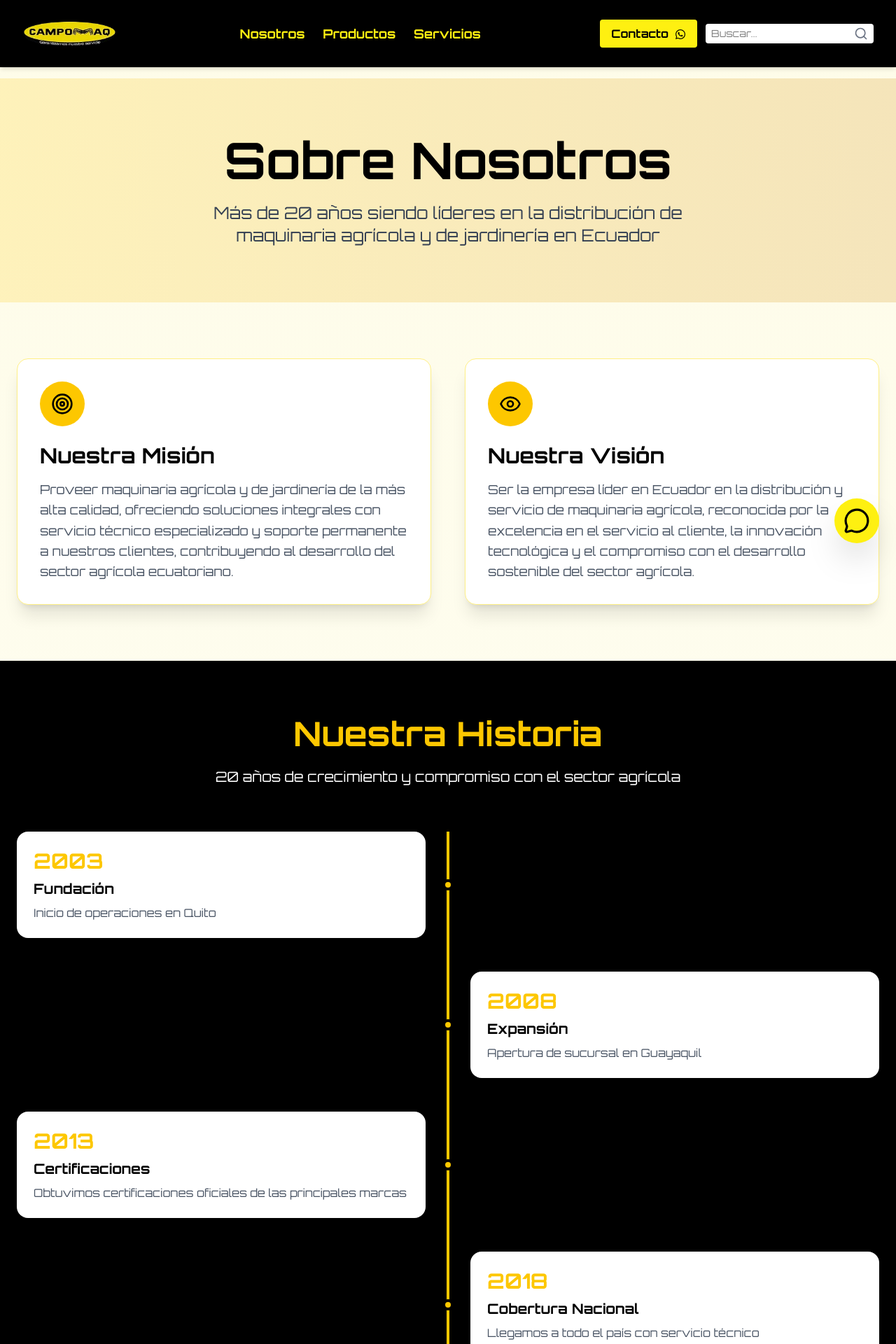
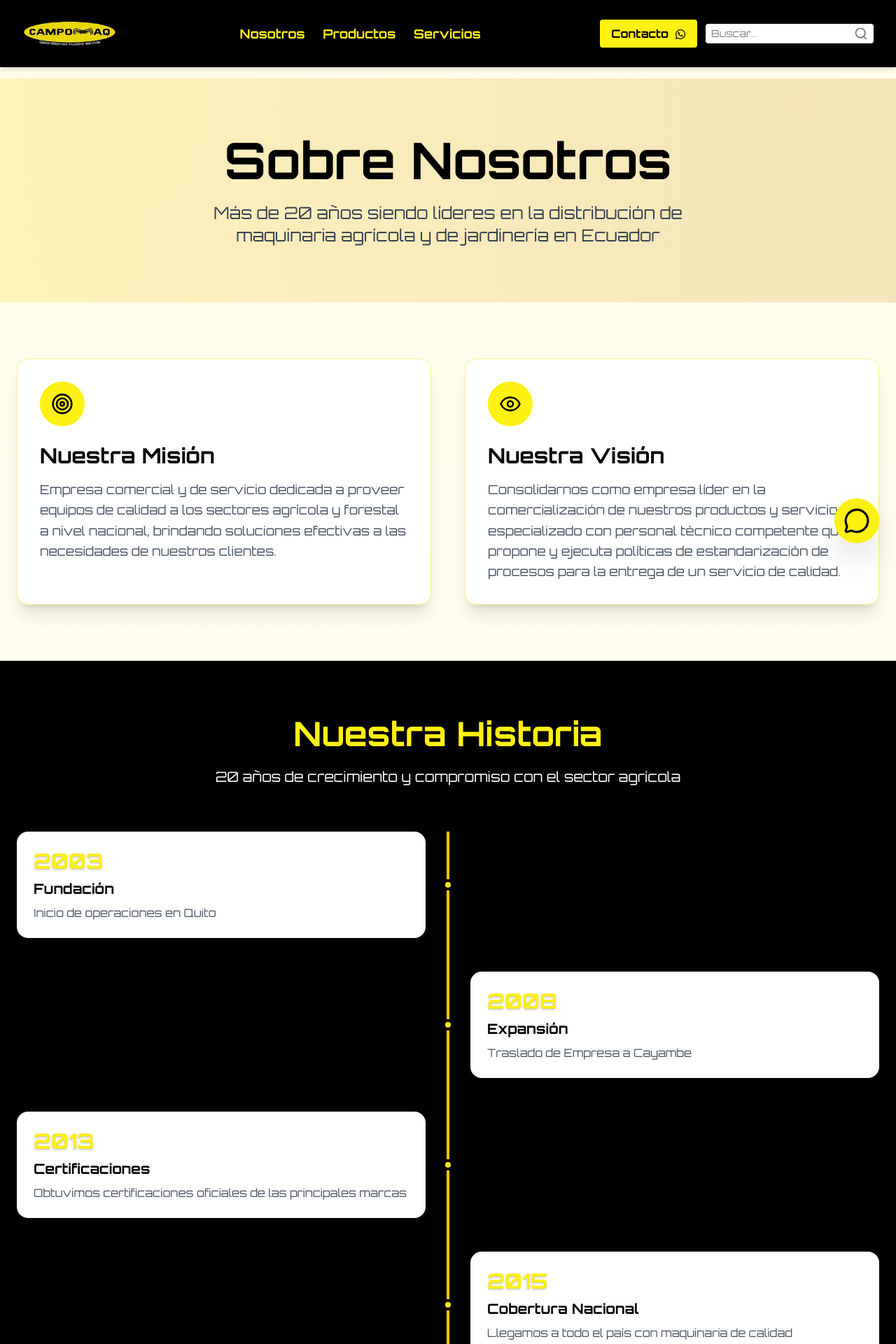
Before and after one commit to mateoquiguiri1995/campomaq-webpage, a Next.js app in the folder apps/frontend/: page /nosotros in a window 1280 px wide. Shown: the top 1920 px of the page at 70% size. Built offline with nearby package versions, Linux system fonts and the light colour scheme.

Commit message:
fix pages nosotros and services

```diff
--- a/apps/frontend/next.config.ts
+++ b/apps/frontend/next.config.ts
@@ -2,7 +2,7 @@
  * @type {import('next').NextConfig}
  */
 const nextConfig: import('next').NextConfig = {
-  // output: 'standalone',
+  output: 'standalone',
   reactStrictMode: true,
   trailingSlash: true,
   webpack(config) {
--- a/apps/frontend/src/app/nosotros/page.tsx
+++ b/apps/frontend/src/app/nosotros/page.tsx
@@ -5,30 +5,30 @@ import Image from 'next/image';
 
 const team = [
   {
-    name: "Carlos Mendoza",
+    name: "Manuel Quiguiri",
     position: "Director General",
     image: "/images/features/agricola.jpg",
     description: "Más de 25 años de experiencia en el sector agrícola"
   },
   {
-    name: "María González",
+    name: "Alexandra Quiguiri",
     position: "Gerente Comercial",
     image: "/images/features/soporte.jpg",
     description: "Especialista en relaciones comerciales y atención al cliente"
   },
   {
-    name: "Roberto Silva",
-    position: "Jefe Técnico",
+    name: "Mateo Quiguiri",
+    position: "Jefe Técnologico",
     image: "/images/features/agricola.jpg",
-    description: "Técnico certificado con amplia experiencia en maquinaria"
+    description: "Técnico certificado con amplia experiencia en Tecnologias e Inventariado"
   }
 ];
 
 const milestones = [
   { year: "2003", title: "Fundación", description: "Inicio de operaciones en Quito" },
-  { year: "2008", title: "Expansión", description: "Apertura de sucursal en Guayaquil" },
+  { year: "2008", title: "Expansión", description: "Traslado de Empresa a Cayambe" },
   { year: "2013", title: "Certificaciones", description: "Obtuvimos certificaciones oficiales de las principales marcas" },
-  { year: "2018", title: "Cobertura Nacional", description: "Llegamos a todo el país con servicio técnico" },
+  { year: "2015", title: "Cobertura Nacional", description: "Llegamos a todo el país con maquinaria de calidad" },
   { year: "2023", title: "20 Años", description: "Celebramos 20 años de servicio al sector agrícola" }
 ];
 
@@ -114,22 +114,22 @@ export default function NosotrosPage() {
             className="grid md:grid-cols-2 gap-12"
           >
             <motion.div variants={itemVariants} className="bg-white rounded-2xl shadow-xl p-8 border border-yellow-200">
-              <div className="bg-yellow-400 w-16 h-16 rounded-full flex items-center justify-center mb-6">
+              <div className="bg-campomaq w-16 h-16 rounded-full flex items-center justify-center mb-6">
                 <Target className="w-8 h-8 text-black" />
               </div>
               <h3 className="text-3xl font-bold text-black mb-4">Nuestra Misión</h3>
               <p className="text-gray-600 text-lg leading-relaxed">
-                Proveer maquinaria agrícola y de jardinería de la más alta calidad, ofreciendo soluciones integrales con servicio técnico especializado y soporte permanente a nuestros clientes, contribuyendo al desarrollo del sector agrícola ecuatoriano.
+                Empresa comercial y de servicio dedicada a proveer equipos de calidad a los sectores agrícola y forestal a nivel nacional, brindando soluciones efectivas a las necesidades de nuestros clientes.
               </p>
             </motion.div>
 
             <motion.div variants={itemVariants} className="bg-white rounded-2xl shadow-xl p-8 border border-yellow-200">
-              <div className="bg-yellow-400 w-16 h-16 rounded-full flex items-center justify-center mb-6">
+              <div className="bg-campomaq w-16 h-16 rounded-full flex items-center justify-center mb-6">
                 <Eye className="w-8 h-8 text-black" />
               </div>
               <h3 className="text-3xl font-bold text-black mb-4">Nuestra Visión</h3>
               <p className="text-gray-600 text-lg leading-relaxed">
-                Ser la empresa líder en Ecuador en la distribución y servicio de maquinaria agrícola, reconocida por la excelencia en el servicio al cliente, la innovación tecnológica y el compromiso con el desarrollo sostenible del sector agrícola.
+                Consolidarnos como  empresa  líder en la comercialización de nuestros productos y servicio especializado con personal técnico competente que propone y ejecuta políticas de estandarización de procesos para la entrega de un servicio de calidad.
               </p>
             </motion.div>
           </motion.div>
@@ -146,7 +146,7 @@ export default function NosotrosPage() {
             transition={{ duration: 0.8 }}
             className="text-center mb-16"
           >
-            <h2 className="text-4xl md:text-5xl font-bold text-yellow-400 mb-6">
+            <h2 className="text-4xl md:text-5xl font-bold text-campomaq mb-6">
               Nuestra Historia
             </h2>
             <p className="text-white text-xl">
@@ -172,14 +172,14 @@ export default function NosotrosPage() {
               >
                 <div className={`w-full md:w-1/2 ${index % 2 === 0 ? 'md:pr-8' : 'md:pl-8'} text-center md:text-left`}>
                   <div className="bg-white rounded-2xl p-6 shadow-xl">
-                    <div className="text-3xl font-bold text-yellow-400 mb-2">{milestone.year}</div>
+                    <div className="text-3xl font-bold text-campomaq text-shadow-md mb-2">{milestone.year}</div>
                     <h3 className="text-xl font-bold text-black mb-2">{milestone.title}</h3>
                     <p className="text-gray-600">{milestone.description}</p>
                   </div>
                 </div>
 
                 {/* Timeline dot */}
-                <div className="hidden md:block absolute left-1/2 transform -translate-x-1/2 w-4 h-4 bg-yellow-400 rounded-full border-4 border-black" />
+                <div className="hidden md:block absolute left-1/2 transform -translate-x-1/2 w-4 h-4 bg-campomaq rounded-full border-4 border-black" />
               </motion.div>
             ))}
           </motion.div>
@@ -218,7 +218,7 @@ export default function NosotrosPage() {
                 whileHover={{ y: -10, scale: 1.02 }}
                 className="bg-white rounded-2xl shadow-xl p-8 border border-yellow-200 text-center"
               >
-                <div className="bg-yellow-400 w-16 h-16 rounded-full flex items-center justify-center mb-6 mx-auto">
+                <div className="bg-campomaq text-black w-16 h-16 rounded-full flex items-center justify-center mb-6 mx-auto">
                   {value.icon}
                 </div>
                 <h3 className="text-2xl font-bold text-black mb-4">
@@ -234,7 +234,7 @@ export default function NosotrosPage() {
       </section>
 
       {/* Team */}
-      <section className="py-20 bg-gradient-to-r from-yellow-400 to-yellow-600">
+      <section className="py-20 bg-gradient-to-r from-campomaq to-black/20">
         <div className="max-w-7xl mx-auto px-6">
           <motion.div
             initial={{ opacity: 0, y: 30 }}
@@ -275,7 +275,7 @@ export default function NosotrosPage() {
                 </div>
                 <div className="p-6">
                   <h3 className="text-2xl font-bold text-black mb-2">{member.name}</h3>
-                  <p className="text-yellow-600 font-semibold mb-2">{member.position}</p>
+                  <p className="text-black font-semibold mb-2">{member.position}</p>
                   <p className="text-gray-600">{member.description}</p>
                 </div>
               </motion.div>
@@ -294,53 +294,19 @@ export default function NosotrosPage() {
             transition={{ duration: 0.8 }}
             className="text-center mb-16"
           >
-            <h2 className="text-4xl md:text-5xl font-bold text-yellow-400 mb-6">
-              Contáctanos
+            <h2 className="text-4xl md:text-5xl font-bold text-campomaq mb-6">
+              Nuestra Empresa
             </h2>
             <p className="text-white text-xl">
-              Estamos aquí para ayudarte
+              CAMPOMAQ nace con la finalidad de comercializar Maquinaria Agrícola, dar un Servicio Tecnico y ofrecer  Partes y Accesorios en todas las marcas, previamente seleccionada bajo las premisas de calidad, productividad y capacidad de satisfacer las necesidades, cada vez más cambiantes, del agricultor moderno.
+              CAMPOMAQ es una empresa dinámica, habituada a cambiar constantemente su gama de productos en función de los nuevos desarrollos tecnológicos y las cada vez más exigentes, demandas de sus clientes.
+              Para nosotros, es importante la satisfacción de nuestros clientes durante toda  la vida útil de nuestros productos. Por lo mismo, damos especial relevancia a nuestras áreas de servicio postventa, servicio técnico y recambios dentro de la propia estructura de la empresa.
+              Nuestra vocación de servicio está encaminada hacia empresas agricultoras y otras que deseen adaptarse a las nuevas tecnologías de gestión agronómica del cultivo.
+              Con nuestro trabajo queremos facilitar a nuestros clientes:
+              Viables económicamente
+              Adaptados a las distintas actualizaciones de maquinaria agricola
+              y un soporte tecnico calificado
             </p>
-          </motion.div>
-
-          <motion.div
-            variants={containerVariants}
-            initial="hidden"
-            whileInView="visible"
-            viewport={{ once: true }}
-            className="grid md:grid-cols-3 gap-8"
-          >
-            <motion.div variants={itemVariants} className="text-center">
-              <div className="bg-yellow-400 w-16 h-16 rounded-full flex items-center justify-center mb-6 mx-auto">
-                <MapPin className="w-8 h-8 text-black" />
-              </div>
-              <h3 className="text-2xl font-bold text-white mb-4">Ubicación</h3>
-              <p className="text-gray-300">
-                Av. Principal 123<br />
-                Quito, Ecuador
-              </p>
-            </motion.div>
-
-            <motion.div variants={itemVariants} className="text-center">
-              <div className="bg-yellow-400 w-16 h-16 rounded-full flex items-center justify-center mb-6 mx-auto">
-                <Phone className="w-8 h-8 text-black" />
-              </div>
-              <h3 className="text-2xl font-bold text-white mb-4">Teléfono</h3>
-              <p className="text-gray-300">
-                +593 98 058 2555<br />
-                +593 2 234 5678
-              </p>
-            </motion.div>
-
-            <motion.div variants={itemVariants} className="text-center">
-              <div className="bg-yellow-400 w-16 h-16 rounded-full flex items-center justify-center mb-6 mx-auto">
-                <Clock className="w-8 h-8 text-black" />
-              </div>
-              <h3 className="text-2xl font-bold text-white mb-4">Horarios</h3>
-              <p className="text-gray-300">
-                Lunes - Viernes: 8:00 - 18:00<br />
-                Sábados: 8:00 - 14:00
-              </p>
-            </motion.div>
           </motion.div>
         </div>
       </section>
```
Also changed, not shown: apps/frontend/src/app/servicios/page.tsx (+6 -6 lines).
